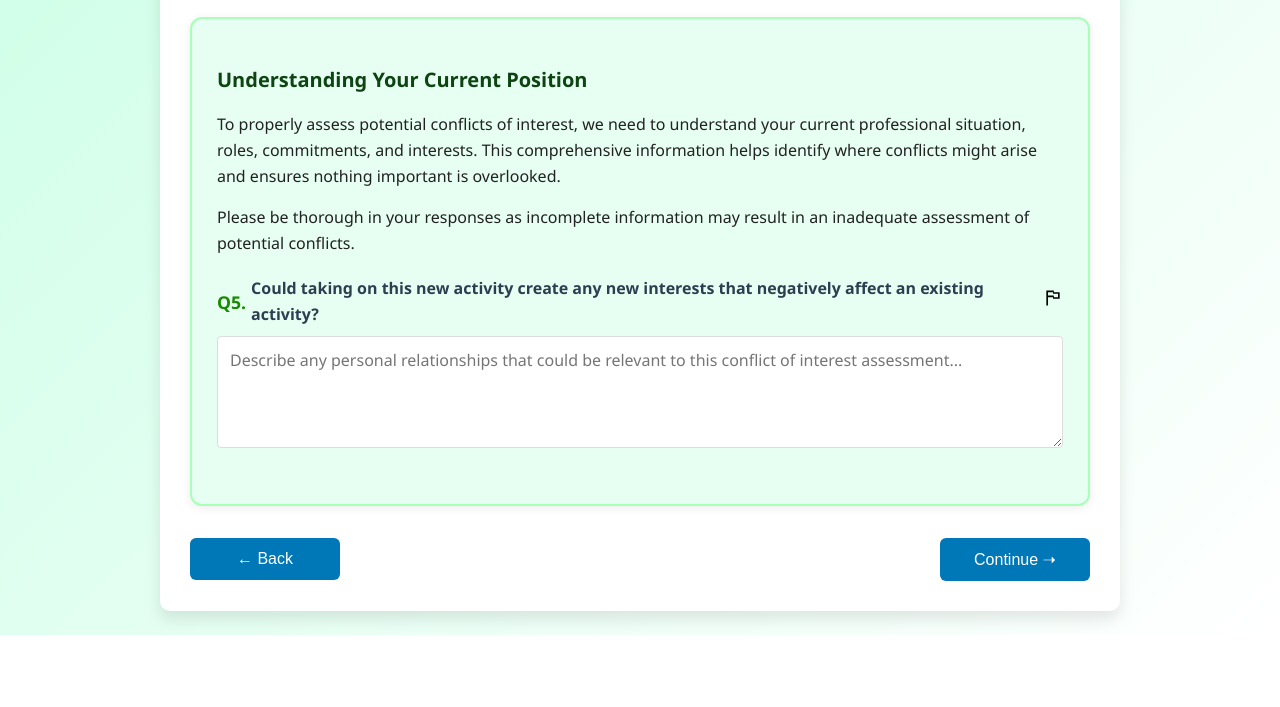
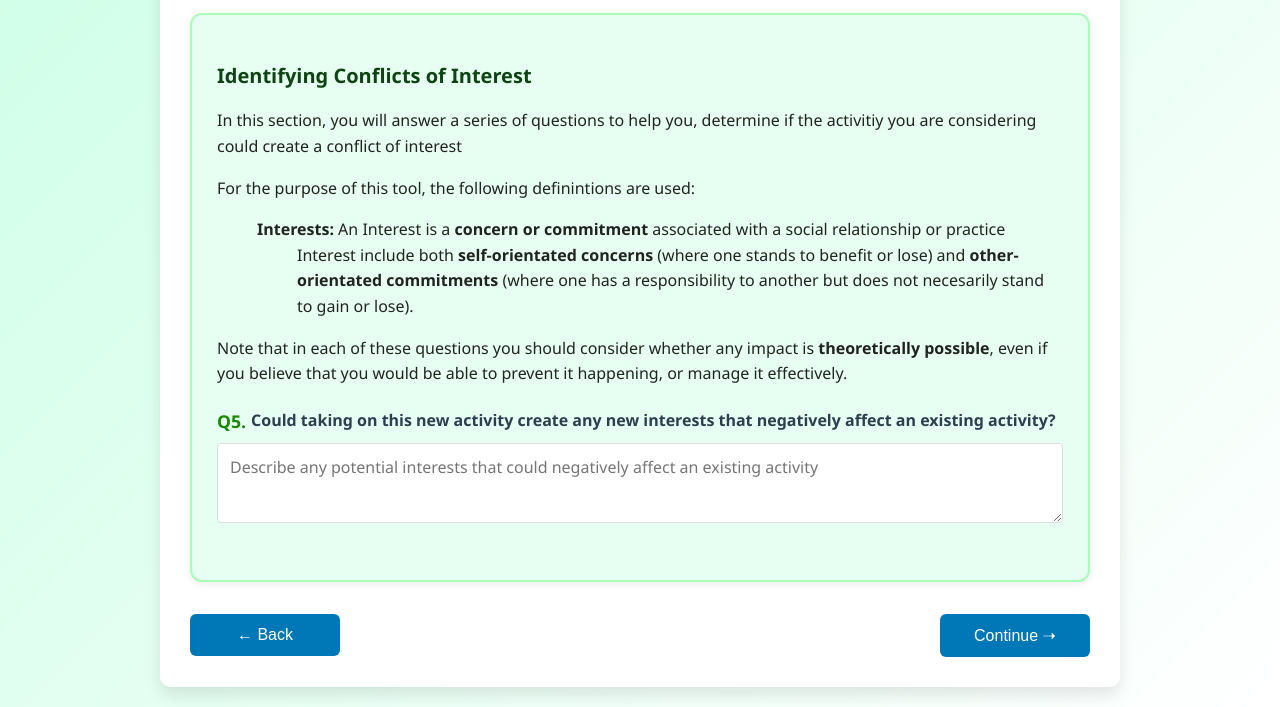
Before and after one commit to avisek77/conflict-of-interest-tool, a plain HTML site: page Project/G-2.html in a window 1280 px wide. Shown: the part 205-912 px from the top of the page. Before the commit the page ends 840 px from the top, so only its background shows below. Drawn offline with Linux system fonts and the light colour scheme.

Commit message:
Notes
Did some fixes and added some notes

```diff
--- a/Project/G-2.html
+++ b/Project/G-2.html
@@ -33,41 +33,36 @@
 
     <div class="info-box">
       <div class="instruction-note">
-        <h3>Understanding Your Current Position</h3>
+        <h3>Identifying Conflicts of Interest</h3>
         <p>
-          To properly assess potential conflicts of interest, we need to understand your current professional situation,
-          roles, commitments, and interests. This comprehensive information helps identify where conflicts might arise
-          and ensures nothing important is overlooked.
+          In this section, you will answer a series of questions to help you, determine if the activitiy you are
+          considering could create a conflict of interest
         </p>
         <p>
-          Please be thorough in your responses as incomplete information may result in an inadequate assessment of
-          potential conflicts.
+          For the purpose of this tool, the following definintions are used:
+        </p>
+        <ul>
+          <strong>Interests:</strong> An Interest is a <strong>concern or commitment</strong> associated with a social relationship or practice
+          <ul>Interest include both <strong>self-orientated concerns</strong> (where one stands to benefit or lose) and <strong>other-orientated commitments</strong> (where one has a responsibility
+              to another but does not necesarily stand to gain or lose).</ul>
+
+          <!-- Continue (refer to the tool doc Wendy sent) -->
+
+
+
+        </ul>
+        <p>
+          Note that in each of these questions you should consider whether any impact is <strong>theoretically possible</strong>, even if you
+          believe that you would be able to prevent it happening, or manage it effectively.
         </p>
       </div>
 
       <form id="g2-form">
         <div class="form-group">
-          <label for="personal-relationships">
-            <span class="question-number">Q5.</span>
-            Could taking on this new activity create any new interests that negatively affect an existing activity?
-            <div class="tooltip-wrapper">
-              <img src="Help_Icon.svg" id="Help_Icon" alt="Help Image">
-              <!-- <span class="tooltip-text">
-                List any relationships such as:
-                <ul>
-                  <li>Family members employed by relevant organizations</li>
-                  <li>Close personal friends in positions of influence</li>
-                  <li>Romantic relationships with professional implications</li>
-                  <li>Business partnerships with personal dimensions</li>
-                  <li>Mentoring relationships (as mentor or mentee)</li>
-                  <li>Social or community connections with professional overlap</li>
-                  <li>Historical relationships that could create perceptions of bias</li>
-                </ul>
-              </span> -->
-            </div>
+          <label for="NewAffectingOld">
+            <span class="question-number">Q5.</span>Could taking on this new activity create any new interests that negatively affect an existing activity?
           </label>
-          <textarea id="personal-relationships" name="personal_relationships" rows="4"
-            placeholder="Describe any personal relationships that could be relevant to this conflict of interest assessment..."></textarea>
+          <textarea placeholder="Describe any potential interests that could negatively affect an existing activity"></textarea>
         </div>
       </form>
     </div>
--- a/Project/main.js
+++ b/Project/main.js
@@ -1,4 +1,4 @@
-// --- Autosize Textarea Logic ---t
+// --- Autosize Textarea Logic - FOR TEXTBOXES ---t
 document.addEventListener('DOMContentLoaded', function () {
   const textareas = document.querySelectorAll('textarea');
   const resizeTextarea = (textarea) => {
--- a/Project/styles.css
+++ b/Project/styles.css
@@ -202,7 +202,6 @@ h1 {
 /* Images */
 #C-icon {
   width: 40px;
-  /* Fixed size for consistency */
   height: 40px;
   object-fit: contain;
 }
@@ -245,7 +244,6 @@ h1 {
     opacity: 1;
   }
 
-/* Centering the checkbox container */
 .checkbox-container {
   display: flex;
   justify-content: center;
@@ -257,6 +255,8 @@ h1 {
   .g0-container .info-box {
     text-align: left;
   }
+
+/* Not sure about the consistency with the other containers */
 
 /* Responsive adjustments */
 @media (max-width: 768px) {
```
Also changed, not shown: Project/G-0.html (+4 -2 lines), Project/G-1.html (+1 -1 lines). Lines whose indentation alone changed are shown as unchanged.
